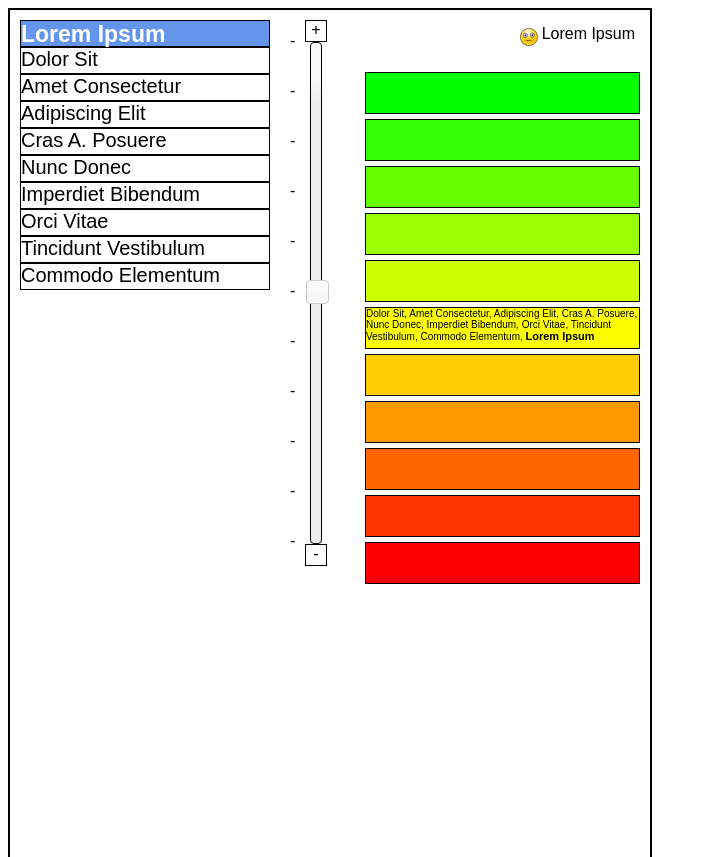
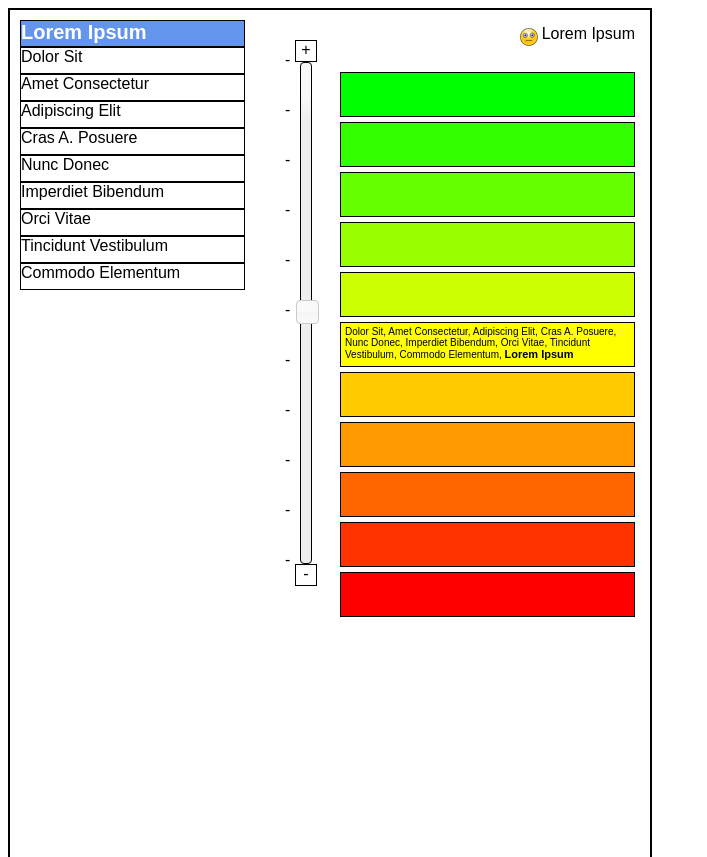
Before and after one commit to clintron/instant-runoff, a Python web app: template VoteByRating/votebyrating/templates/rating.html in a window 1280 px wide. Shown: the top 857 px of the page, without its empty margins (0-707 px from the left). Run offline with Jinja, Linux system fonts and the light colour scheme; the template is opened without the code that fills it, so the values that code supplies are empty.

Commit message:
adjusted alignments

```diff
--- a/VoteByRating/votebyrating/static/style/page_rating.css
+++ b/VoteByRating/votebyrating/static/style/page_rating.css
@@ -11,7 +11,7 @@ div.selected_candidate
 	background-color: #6495ED;
 	color: white;
 	font-weight: bold;
-	font-size: 23px;
+	font-size: 20px;
 }
 
 span.selected_candidate
@@ -24,15 +24,14 @@ span.selected_candidate
 {
   border: 1px solid black;
   height: 25px;
-  font-size: 20px;
 }
 
 .slider_button
 {
-  width: 20px;
-  height: 20px;
-  border: 1px solid black;
-  text-align: center;
+	width: 20px;
+	height: 20px;
+	border: 1px solid black;
+	text-align: center;
 }
 
 .candidate_label
@@ -41,20 +40,27 @@ span.selected_candidate
 	font-size: 10px;
 	height: 40px;
 	margin-top: 5px;
+	padding-left: 4px;
+	padding-top: 3px;
+}
+
+.clear
+{
+	clear:		both;
 }
 
 #candidates
 {
   float: left;
-  width: 250px;
+  width: 225px;
   padding: 10px;
 }
 
 #rating
 {
   float: left;
-  width: 50px;
-  padding: 10px;
+  width: 20px;
+  padding: 30px 25px 0px 5px;
 }
 
 #slider_box
@@ -106,15 +112,15 @@ span.selected_candidate
 {
 	float: left;
 	width: 5px;
-	padding-top: 6px;
-	padding-left: 10px;
+	padding-top: 25px;
+	padding-left: 30px;
 	line-height: 50px;
 }
 
 #slider_labels
 {
 	float: left;
-	width: 275px;
+	width: 295px;
 }
 
 #plus_5
@@ -171,8 +177,3 @@ span.selected_candidate
 {
 	background-color: #FF0000
 }
-
-.clear
-{
-	clear:		both;
-}
```
